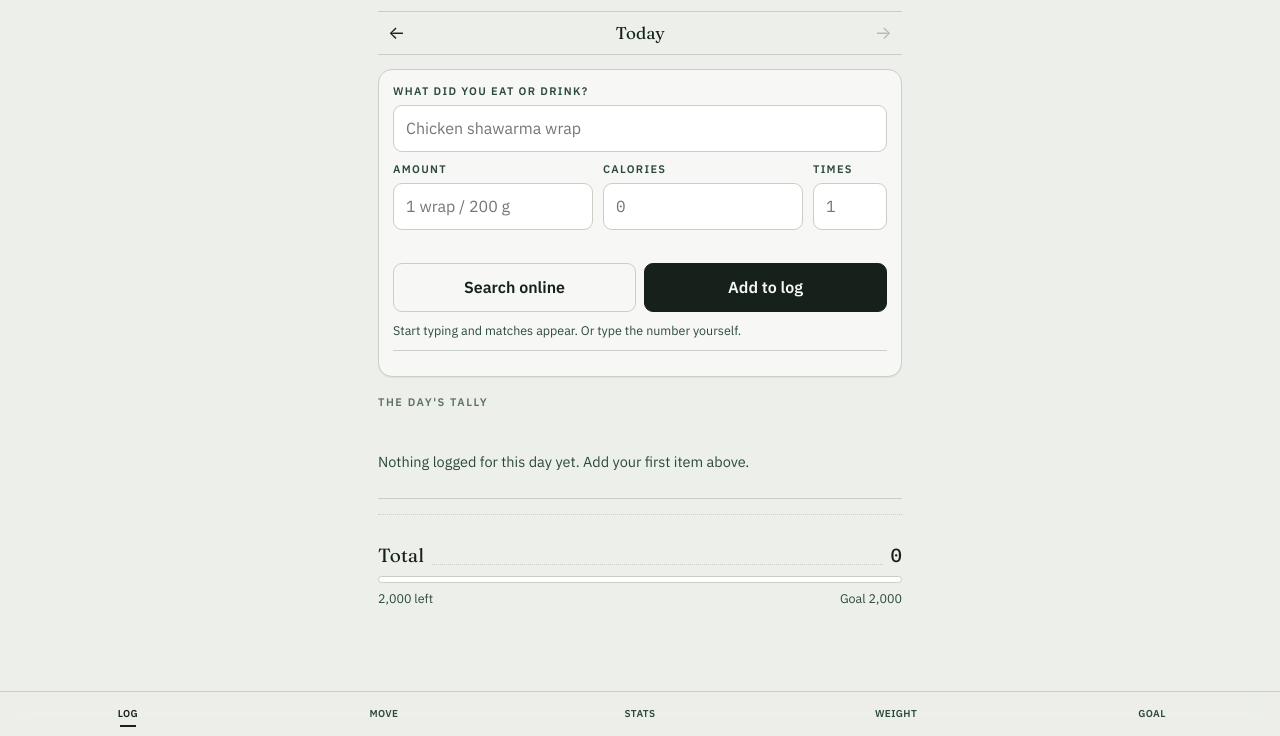
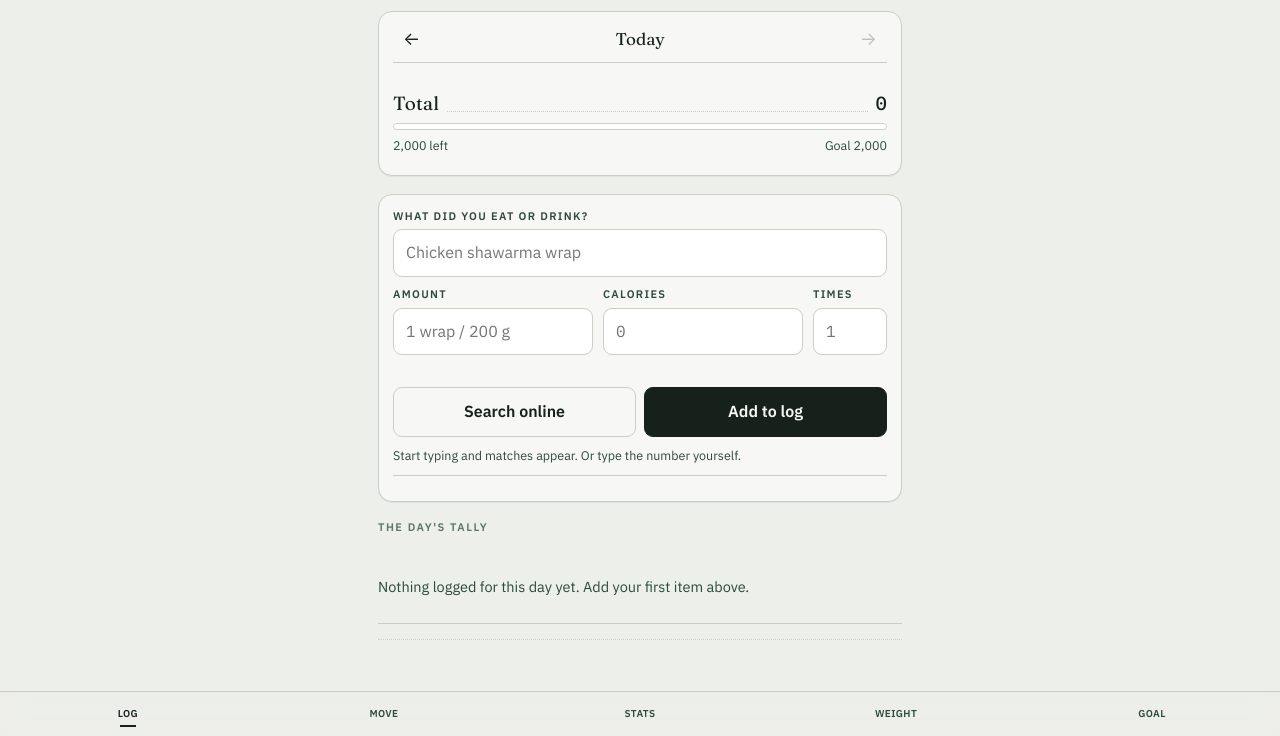
Before and after one commit to AbdullahAlsayed/Corfit, a plain HTML site: page index.html in a window 1280 px wide. Shown: the part 64-800 px from the top of the page. Drawn offline with Linux system fonts and the light colour scheme.

Commit message:
Add files via upload

```diff
--- a/index.html
+++ b/index.html
@@ -2,12 +2,12 @@
 <html lang="en">
 <head>
 <meta charset="utf-8">
-<meta name="viewport" content="width=device-width, initial-scale=1, viewport-fit=cover">
+<meta name="viewport" content="width=device-width, initial-scale=1">
 <meta name="apple-mobile-web-app-capable" content="yes">
 <meta name="apple-mobile-web-app-status-bar-style" content="default">
 <meta name="apple-mobile-web-app-title" content="Corfit">
 <meta name="theme-color" content="#EDEFEA">
-<!-- build 13: meter colour states -->
+<!-- build 16: no backing band -->
 <link rel="apple-touch-icon" href="icon.png">
 <link rel="apple-touch-icon" sizes="180x180" href="icon.png">
 <link rel="apple-touch-icon" sizes="167x167" href="icon.png">
@@ -108,6 +108,14 @@ input:focus-visible,select:focus-visible,button:focus-visible{outline:2px solid
 .tray button{font:inherit;font-size:13px;font-weight:600;border-radius:8px;padding:7px 13px;cursor:pointer;background:#fff;border:1px solid var(--signal);color:var(--signal)}
 .empty{padding:26px 0;color:var(--spruce);font-size:14.5px;border-bottom:1px solid var(--rule)}
 
+.pinned{position:sticky;top:0;z-index:15;margin:14px 0 18px}
+.pinnedcard{background:var(--paper);border:1px solid var(--rule);border-radius:14px;
+  padding:14px;box-shadow:var(--shadow)}
+.pinned .datestrip{margin:0;padding:0 0 10px;border-top:0;border-bottom:1px solid var(--rule)}
+.pinned-total{margin-top:12px}
+.pinned-total .name{font-size:17px}
+.pinned-total .kcal{font-size:17px}
+
 /* total meter — the signature */
 .total{margin-top:16px}
 .total .line{cursor:default;padding-bottom:6px}
@@ -191,10 +199,24 @@ dialog::backdrop{background:rgba(22,33,28,.35)}
 
   <!-- ================= LOG ================= -->
   <section class="view" id="view-log">
-    <div class="datestrip">
-      <button id="prevDay" aria-label="Previous day">&larr;</button>
-      <span class="day" id="dayLabel">Today</span>
-      <button id="nextDay" aria-label="Next day">&rarr;</button>
+    <div class="pinned">
+     <div class="pinnedcard">
+      <div class="datestrip">
+        <button id="prevDay" aria-label="Previous day">&larr;</button>
+        <span class="day" id="dayLabel">Today</span>
+        <button id="nextDay" aria-label="Next day">&rarr;</button>
+      </div>
+      <div class="total pinned-total">
+        <div class="line">
+          <span class="name">Total</span>
+          <span class="leader"></span>
+          <span class="kcal num" id="dayTotal">0</span>
+        </div>
+        <div class="meter" id="meter"><i style="width:0%"></i></div>
+        <div class="goalnote"><span id="goalLeft">—</span><span id="goalTarget">—</span></div>
+        <div class="goalnote"><span id="netLine"></span></div>
+      </div>
+     </div>
     </div>
 
     <div class="composer">
@@ -229,16 +251,6 @@ dialog::backdrop{background:rgba(22,33,28,.35)}
     <p class="eyebrow">The day's tally</p>
     <ul class="tally" id="foodList"></ul>
 
-    <div class="total">
-      <div class="line">
-        <span class="name">Total</span>
-        <span class="leader"></span>
-        <span class="kcal num" id="dayTotal">0</span>
-      </div>
-      <div class="meter" id="meter"><i style="width:0%"></i></div>
-      <div class="goalnote"><span id="goalLeft">—</span><span id="goalTarget">—</span></div>
-      <div class="goalnote"><span id="netLine"></span></div>
-    </div>
   </section>
 
 
@@ -276,14 +288,6 @@ dialog::backdrop{background:rgba(22,33,28,.35)}
     <p class="eyebrow">Today's movement</p>
     <ul class="tally" id="actList"></ul>
 
-    <div class="total">
-      <div class="line">
-        <span class="name">Burned</span>
-        <span class="leader"></span>
-        <span class="kcal num" id="dayBurn">0</span>
-      </div>
-      <div class="goalnote"><span id="burnNote"></span><span id="burnBasis"></span></div>
-    </div>
   </section>
 
   <!-- ================= TRENDS ================= -->
```
